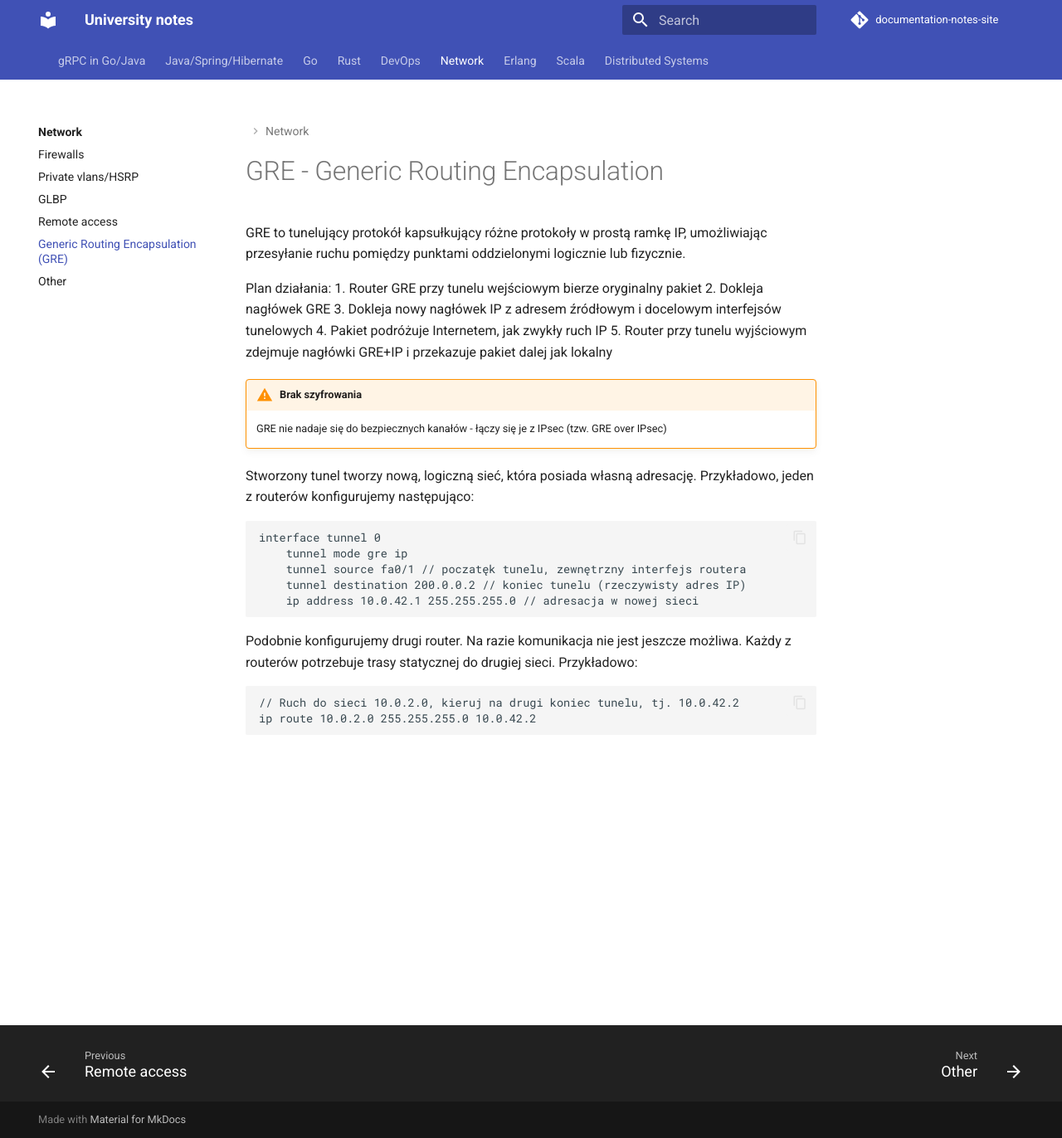
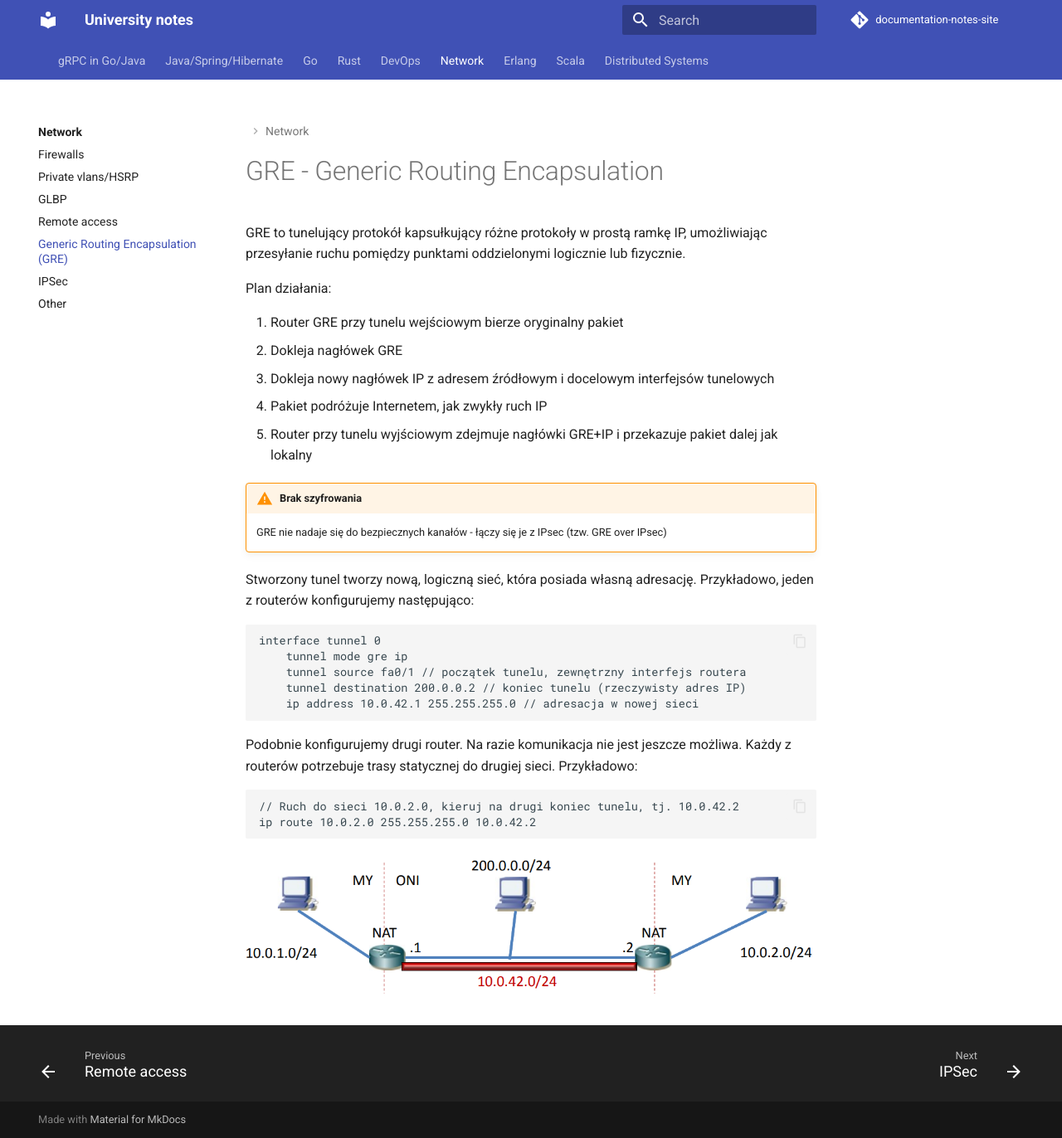
Before and after one commit to pawlowiczf/notes, an MkDocs documentation site: the page built from docs/network/vpn/notes1.md, in a window 1280 px wide and 1372 px high. Shown: the whole window at 83% size. Built offline with MkDocs 1.6.1 and Material for MkDocs 9.7.7, drawn with Linux system fonts in a browser that asks for light colours; comment, search, counter and statistics services are not loaded.

Commit message:
add network, devops files

````diff
--- a/docs/network/vpn/notes1.md
+++ b/docs/network/vpn/notes1.md
@@ -3,6 +3,7 @@
 GRE to tunelujący protokół kapsułkujący różne protokoły w prostą ramkę IP, umożliwiając przesyłanie ruchu pomiędzy punktami oddzielonymi logicznie lub fizycznie.
 
 Plan działania:
+
 1. Router GRE przy tunelu wejściowym bierze oryginalny pakiet
 2. Dokleja nagłówek GRE
 3. Dokleja nowy nagłówek IP z adresem źródłowym i docelowym interfejsów tunelowych
@@ -18,7 +19,7 @@ Stworzony tunel tworzy nową, logiczną sieć, która posiada własną adresacj
 ```cisco
 interface tunnel 0
     tunnel mode gre ip
-    tunnel source fa0/1 // poczatęk tunelu, zewnętrzny interfejs routera
+    tunnel source fa0/1 // początek tunelu, zewnętrzny interfejs routera
     tunnel destination 200.0.0.2 // koniec tunelu (rzeczywisty adres IP)
     ip address 10.0.42.1 255.255.255.0 // adresacja w nowej sieci
 ```
@@ -29,3 +30,5 @@ Podobnie konfigurujemy drugi router. Na razie komunikacja nie jest jeszcze możl
 // Ruch do sieci 10.0.2.0, kieruj na drugi koniec tunelu, tj. 10.0.42.2
 ip route 10.0.2.0 255.255.255.0 10.0.42.2
 ```
+
+![Generic Routing Encapsulation scheme](../images/gre.PNG)
--- /dev/null
+++ b/docs/network/vpn/notes2.md
@@ -0,0 +1 @@
+# IPSec
--- a/mkdocs.yml
+++ b/mkdocs.yml
@@ -177,6 +177,7 @@ nav:
     - GLBP: network/bsk/notes3.md
     - Remote access: network/bsk/notes4.md
     - Generic Routing Encapsulation (GRE): network/vpn/notes1.md
+    - IPSec: network/vpn/notes2.md
     - Other: network/bsk/notes5.md
 
   - Erlang:
````
Also changed, not shown: docs/network/images/gre.PNG (added).
